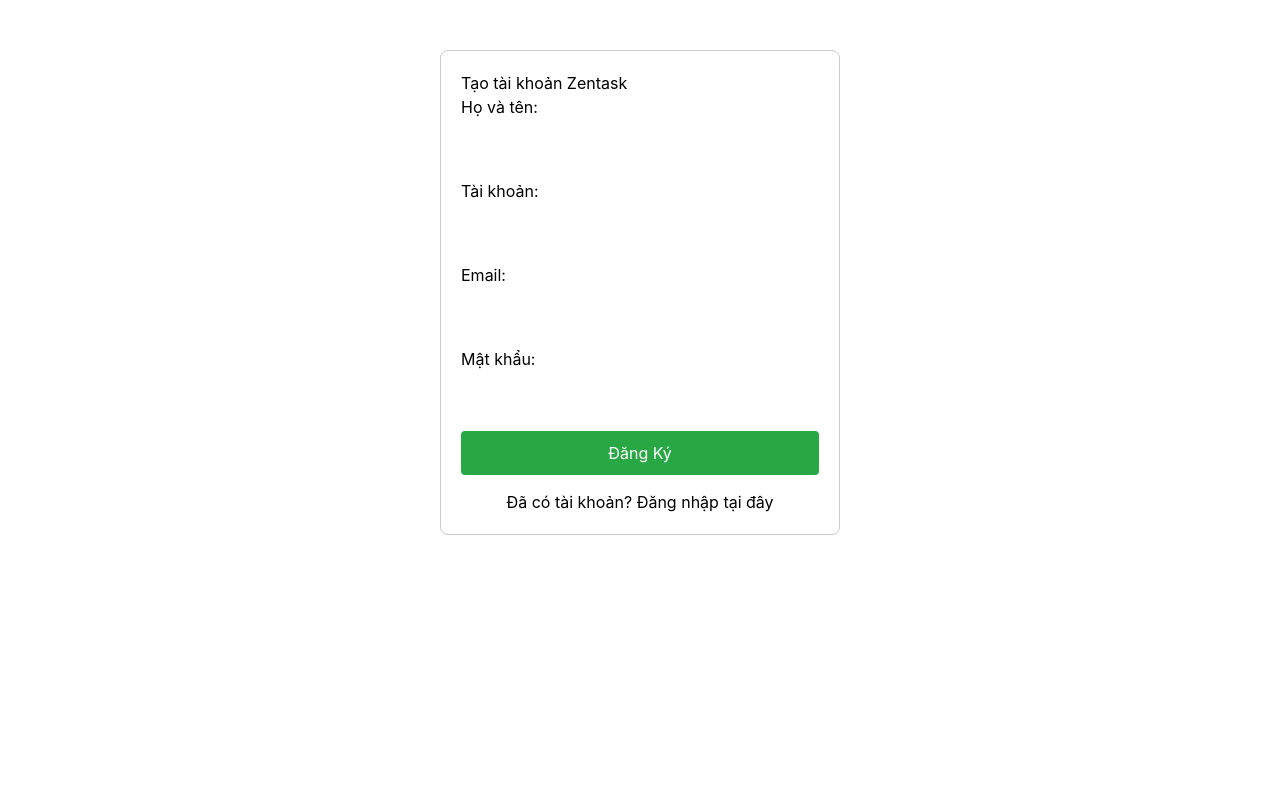
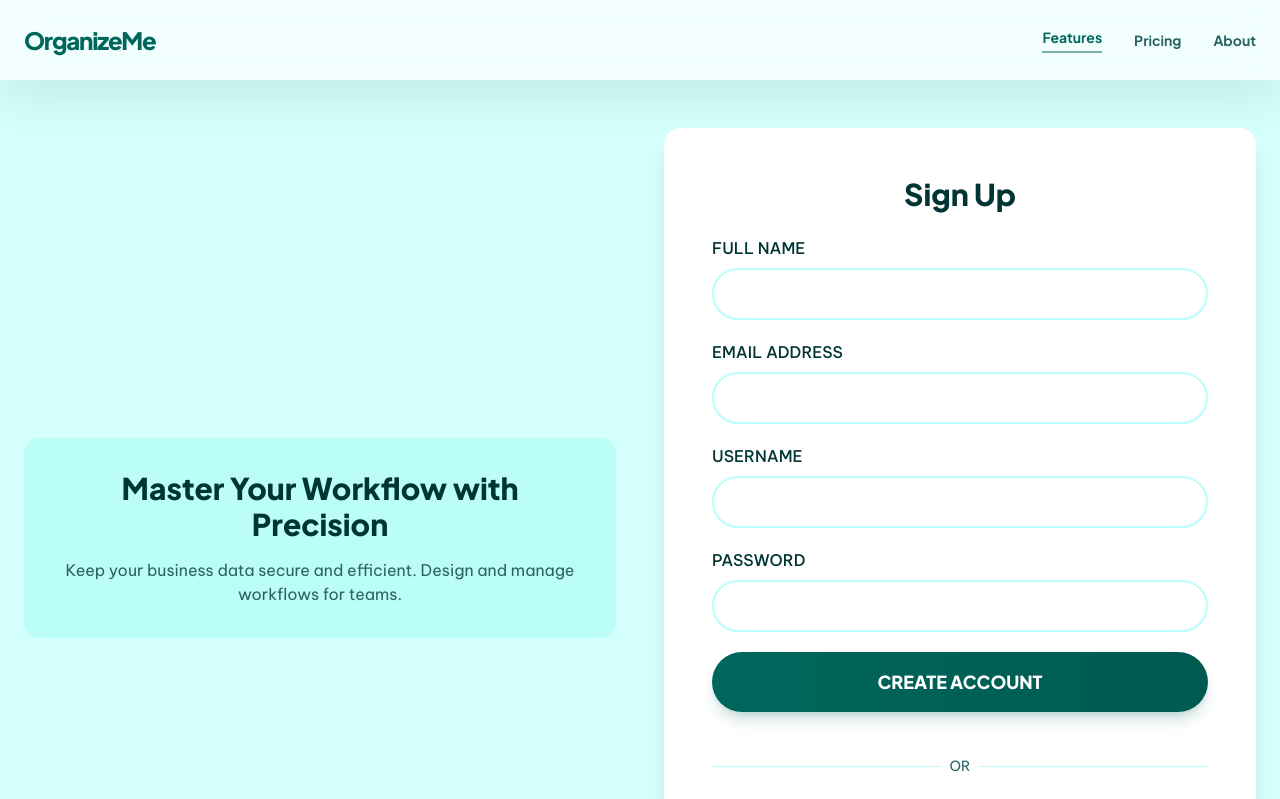
Before and after one commit to sermicirle-moon/project_web_nang_cao, a React (Vite) app in the folder frontend/: page /register in a window 1280 px wide. Shown: the top 799 px of the page. Built offline with nearby package versions, Linux system fonts and the light colour scheme.

Commit message:
Xong trang đăng nhập đăng ký

```diff
--- a/frontend/src/App.jsx
+++ b/frontend/src/App.jsx
@@ -3,7 +3,7 @@
 import LandingPage from './Pages/LandingPage/LandingPage';
 import Login from './Pages/Login';
 import Register from './Pages/Register';
-
+import AuthLayout from './Layouts/AuthLayout';
 function App() {
   return (
     <Router>
@@ -20,10 +20,22 @@
 
         {/* Trang Login & Register: Thường không cần Navbar của Landing Page
             nên chúng ta để riêng biệt hoặc bọc trong một AuthLayout khác */}
-        <Route path="/login" element={<Login />} />
-        <Route path="/register" element={<Register />} />
-
-        {/* Bạn có thể thêm trang 404 hoặc Redirect nếu cần */}
+        <Route
+          path="/login"
+          element={
+            <AuthLayout>
+              <Login />
+            </AuthLayout>
+          }
+        />
+        <Route
+          path="/register"
+          element={
+            <AuthLayout>
+              <Register />
+            </AuthLayout>
+          }
+        />
       </Routes>
     </Router>
   );
--- a/frontend/src/Components/Navbar.jsx
+++ b/frontend/src/Components/Navbar.jsx
@@ -1,7 +1,9 @@
 import Button from "./UI/button";
-import { Link } from 'react-router-dom';
+import { Link, useLocation } from 'react-router-dom';
 
 export default function Navbar() {
+  const location = useLocation();
+  const isAuthPage = location.pathname === '/login' || location.pathname === '/register';
   return (
     <nav className="fixed top-0 w-full z-50 bg-white/70 backdrop-blur-xl shadow-[0_20px_40px_rgba(0,53,52,0.08)]">
       <div className="flex justify-between items-center max-w-7xl mx-auto px-6 h-20">
@@ -18,12 +20,14 @@
         </div>
 
         {/* Nút hành động */}
+        {!isAuthPage && (
         <div className="flex items-center gap-4">
           <Link to="/login" className="font-headline font-bold text-sm text-on-surface-variant hover:text-primary">Login</Link>
           <Link to="/register">
             <Button className="px-6 py-2.5 text-sm">Sign Up</Button>
           </Link>
         </div>
+      )}
       </div>
     </nav>
   );
--- /dev/null
+++ b/frontend/src/Layouts/AuthLayout.jsx
@@ -0,0 +1,14 @@
+import Navbar from "../Components/Navbar";
+import Footer from "../Components/Footer";
+
+export default function AuthLayout({ children }) {
+  return (
+    <div className="min-h-screen bg-background font-body text-on-surface antialiased">
+      <Navbar />
+      <main className="pt-20">
+        {children}
+      </main>
+      <Footer />
+    </div>
+  );
+}
--- a/frontend/src/Pages/Login.jsx
+++ b/frontend/src/Pages/Login.jsx
@@ -1,107 +1,125 @@
 import { useState } from 'react';
 import { Link, useNavigate } from 'react-router-dom';
 import api from '../api';
+import Button from '../Components/UI/button';
+import person from '../assets/img/person.png'; // hoặc bất kỳ hình nào bạn có
 
 function Login() {
   const navigate = useNavigate();
-
   const [username, setUsername] = useState('');
   const [password, setPassword] = useState('');
-
-    // Tách riêng state để dễ quản lý màu sắc và trạng thái
   const [message, setMessage] = useState('');
   const [isError, setIsError] = useState(false);
-    const [isLoading, setIsLoading] = useState(false); // Thêm state loading để chặn spam click
+  const [isLoading, setIsLoading] = useState(false);
 
   const handleLogin = async (e) => {
     e.preventDefault();
     setMessage('Đang xử lý...');
     setIsError(false);
-        setIsLoading(true); // Bắt đầu load thì khóa nút lại
+    setIsLoading(true);
 
     try {
       const response = await api.post('/auth/login', {
-                username: username,
-                password: password
+        username,
+        password
       });
-
       const data = response.data;
-
-            // Lấy role an toàn, tránh lỗi crash app nếu data.roles bị undefined
       const userRole = data.roles?.[0] || 'User';
-
       localStorage.setItem('token', data.token);
       localStorage.setItem('role', userRole);
-
-            setMessage(`Chào mừng ${data.fullName}! Đăng nhập thành công với quyền ${userRole}.`);
+      setMessage(`Chào mừng ${data.fullName}! Đăng nhập thành công.`);
       setIsError(false);
-
-            // Chuyển hướng sang trang Dashboard sau 1 giây (hoặc chuyển luôn tùy bạn)
-            setTimeout(() => {
-                navigate('/LandingPage'); // Chuyển hướng đến trang chính sau khi đăng nhập thành công
-            }, 1000);
-
+      setTimeout(() => navigate('/'), 1000);
     } catch (error) {
       setMessage(error.response?.data?.message || 'Sai tài khoản hoặc mật khẩu!');
-            setIsError(true); // Đánh dấu là có lỗi để hiện màu đỏ
+      setIsError(true);
     } finally {
-            setIsLoading(false); // Xong xuôi thì mở khóa nút
+      setIsLoading(false);
     }
   };
 
   return (
-        <div style={{ maxWidth: '400px', margin: '50px auto', padding: '20px', border: '1px solid #ccc', borderRadius: '8px' }}>
-            <h2>Đăng Nhập Zentask</h2>
+    <div className="max-w-7xl mx-auto px-6 py-12">
+      <div className="grid md:grid-cols-2 gap-12 items-center">
+        {/* Left side - Illustration */}
+        <div className="hidden md:block relative">
+          <div className="bg-primary-container/20 rounded-2xl p-8">
+            <img src={person} alt="Login illustration" className="w-full max-w-md mx-auto" />
+          </div>
+          <div className="mt-8 text-center">
+            <h2 className="font-headline font-black text-3xl text-on-surface">TaskMaster Pro</h2>
+            <p className="text-on-surface-variant mt-2">Access your profile and settings</p>
+          </div>
+        </div>
 
-            {/* Hiển thị thông báo chuẩn logic hơn */}
-            {message && (
-                <p style={{ color: isError ? 'red' : 'green', fontWeight: 'bold' }}>
-                    {message}
-                </p>
-            )}
-
-            <form onSubmit={handleLogin}>
-                <div style={{ marginBottom: '15px' }}>
-                    <label style={{ display: 'block', marginBottom: '5px' }}>Tài khoản:</label>
+        {/* Right side - Form */}
+        <div className="bg-surface-container-lowest p-8 md:p-12 rounded-2xl shadow-xl">
+          <h1 className="font-headline font-black text-3xl text-on-surface text-center mb-6">Welcome Back</h1>
+          <form onSubmit={handleLogin} className="space-y-6">
+            <div>
+              <label className="block font-body font-medium text-on-surface mb-2">EMAIL ADDRESS</label>
               <input
                 type="text"
                 value={username}
                 onChange={(e) => setUsername(e.target.value)}
-                        style={{ width: '100%', padding: '8px', boxSizing: 'border-box' }}
+                className="w-full px-4 py-3 border-2 border-surface-container-low rounded-xl focus:border-primary focus:ring-0 outline-none transition"
+                required
+              />
+            </div>
+            <div>
+              <label className="block font-body font-medium text-on-surface mb-2">PASSWORD</label>
+              <input
+                type="password"
+                value={password}
+                onChange={(e) => setPassword(e.target.value)}
+                className="w-full px-4 py-3 border-2 border-surface-container-low rounded-xl focus:border-primary focus:ring-0 outline-none transition"
                 required
               />
             </div>
 
-                <div style={{ marginBottom: '15px' }}>
-                    <label style={{ display: 'block', marginBottom: '5px' }}>Mật khẩu:</label>
-                    <input
-                        type="password"
-                        value={password}
-                        onChange={(e) => setPassword(e.target.value)}
-                        style={{ width: '100%', padding: '8px', boxSizing: 'border-box' }}
-                        required
-                    />
+            {message && (
+              <div className={`p-3 rounded-xl text-center ${isError ? 'bg-red-100 text-red-700' : 'bg-green-100 text-green-700'}`}>
+                {message}
+              </div>
+            )}
+
+            <Button
+              type="submit"
+              variant="primary"
+              disabled={isLoading}
+              className="w-full justify-center"
+            >
+              {isLoading ? 'ĐANG ĐĂNG NHẬP...' : 'LOGIN'}
+            </Button>
+
+            <div className="relative my-6">
+              <div className="absolute inset-0 flex items-center">
+                <div className="w-full border-t border-surface-container-low"></div>
+              </div>
+              <div className="relative flex justify-center text-sm">
+                <span className="px-2 bg-surface-container-lowest text-on-surface-variant">OR</span>
+              </div>
             </div>
 
-                {/* Vô hiệu hóa nút (disabled) và đổi màu khi đang xử lý */}
-                <button
-                    type="submit"
-                    disabled={isLoading}
-                    style={{
-                        width: '100%',
-                        padding: '10px',
-                        background: isLoading ? '#6c757d' : '#007bff',
-                        color: 'white',
-                        border: 'none',
-                        borderRadius: '4px',
-                        cursor: isLoading ? 'not-allowed' : 'pointer'
-                    }}
-                >
-                    {isLoading ? 'Đang đăng nhập...' : 'Đăng Nhập'}
+            <div className="grid grid-cols-2 gap-4">
+              <button className="flex items-center justify-center gap-2 py-3 border-2 border-surface-container-low rounded-xl hover:bg-surface-container-low transition">
+                <img src="https://www.gstatic.com/firebasejs/ui/2.0.0/images/auth/google.svg" alt="Google" className="w-5 h-5" />
+                <span className="font-body font-medium">Google</span>
               </button>
+              <button className="flex items-center justify-center gap-2 py-3 border-2 border-surface-container-low rounded-xl hover:bg-surface-container-low transition">
+                <span className="material-symbols-outlined">apple</span>
+                <span className="font-body font-medium">Apple</span>
+              </button>
+            </div>
+
+            <div className="text-center mt-6">
+              <p className="text-on-surface-variant">
+                Don't have an account?{' '}
+                <Link to="/register" className="text-primary font-bold hover:underline">Create account</Link>
+              </p>
+            </div>
           </form>
-            <div style={{ marginTop: '15px', textAlign: 'center' }}>
-                <p>Chưa có tài khoản? <Link to="/register">Đăng ký ngay</Link></p>
+        </div>
       </div>
     </div>
   );
--- a/frontend/src/Pages/Register.jsx
+++ b/frontend/src/Pages/Register.jsx
@@ -1,9 +1,10 @@
 import { useState } from 'react';
 import { Link, useNavigate } from 'react-router-dom';
 import api from '../api';
+import Button from '../Components/UI/button';
 
 function Register() {
-    // Gộp chung 4 trường dữ liệu cho giống với RegisterDto ở Back-end
+  const navigate = useNavigate();
   const [formData, setFormData] = useState({
     username: '',
     email: '',
@@ -12,91 +13,134 @@
   });
   const [message, setMessage] = useState('');
   const [isSuccess, setIsSuccess] = useState(false);
+  const [isLoading, setIsLoading] = useState(false);
 
-    // Công cụ dùng để chuyển trang bằng code
-    const navigate = useNavigate();
-
-    // Hàm cập nhật state khi người dùng gõ vào ô input
   const handleChange = (e) => {
-        setFormData({
-            ...formData,
-            [e.target.name]: e.target.value
-        });
+    setFormData({ ...formData, [e.target.name]: e.target.value });
   };
 
   const handleRegister = async (e) => {
     e.preventDefault();
     setMessage('Đang xử lý...');
-
+    setIsLoading(true);
     try {
-            // Gọi API Đăng ký
-            const response = await api.post('/auth/register', formData);
-
-            setMessage('Đăng ký thành công! Đang chuyển hướng về trang Đăng nhập...');
+      await api.post('/auth/register', formData);
+      setMessage('Đăng ký thành công! Đang chuyển hướng...');
       setIsSuccess(true);
-
-            // Đợi 2 giây rồi tự động chuyển về trang Login
-            setTimeout(() => {
-                navigate('/login');
-            }, 2000);
-
+      setTimeout(() => navigate('/login'), 2000);
     } catch (error) {
       setIsSuccess(false);
-            // Bắt lỗi từ Back-end trả về (ví dụ: Trùng username, mật khẩu yếu...)
       setMessage(error.response?.data?.message || 'Có lỗi xảy ra khi đăng ký!');
+    } finally {
+      setIsLoading(false);
     }
   };
 
   return (
-        <div style={{ maxWidth: '400px', margin: '50px auto', padding: '20px', border: '1px solid #ccc', borderRadius: '8px' }}>
-            <h2>Tạo tài khoản Zentask</h2>
+    <div className="max-w-7xl mx-auto px-6 py-12">
+      <div className="grid md:grid-cols-2 gap-12 items-center">
+        {/* Left side - Illustration */}
+        <div className="hidden md:block relative">
+          <div className="bg-primary-container/20 rounded-2xl p-8">
+            <div className="text-center">
+              <h2 className="font-headline font-black text-3xl text-on-surface">Master Your Workflow with Precision</h2>
+              <p className="text-on-surface-variant mt-4">Keep your business data secure and efficient. Design and manage workflows for teams.</p>
+            </div>
+          </div>
+        </div>
 
-            {message && <p style={{ color: isSuccess ? 'green' : 'red' }}>{message}</p>}
-
-            <form onSubmit={handleRegister}>
-                <div style={{ marginBottom: '15px' }}>
-                    <label style={{ display: 'block', marginBottom: '5px' }}>Họ và tên:</label>
+        {/* Right side - Form */}
+        <div className="bg-surface-container-lowest p-8 md:p-12 rounded-2xl shadow-xl">
+          <h1 className="font-headline font-black text-3xl text-on-surface text-center mb-6">Sign Up</h1>
+          <form onSubmit={handleRegister} className="space-y-5">
+            <div>
+              <label className="block font-body font-medium text-on-surface mb-2">FULL NAME</label>
               <input
-                        type="text" name="fullName"
-                        value={formData.fullName} onChange={handleChange}
-                        style={{ width: '100%', padding: '8px', boxSizing: 'border-box' }} required
+                type="text"
+                name="fullName"
+                value={formData.fullName}
+                onChange={handleChange}
+                className="w-full px-4 py-3 border-2 border-surface-container-low rounded-xl focus:border-primary focus:ring-0 outline-none"
+                required
+              />
+            </div>
+            <div>
+              <label className="block font-body font-medium text-on-surface mb-2">EMAIL ADDRESS</label>
+              <input
+                type="email"
+                name="email"
+                value={formData.email}
+                onChange={handleChange}
+                className="w-full px-4 py-3 border-2 border-surface-container-low rounded-xl focus:border-primary focus:ring-0 outline-none"
+                required
+              />
+            </div>
+            <div>
+              <label className="block font-body font-medium text-on-surface mb-2">USERNAME</label>
+              <input
+                type="text"
+                name="username"
+                value={formData.username}
+                onChange={handleChange}
+                className="w-full px-4 py-3 border-2 border-surface-container-low rounded-xl focus:border-primary focus:ring-0 outline-none"
+                required
+              />
+            </div>
+            <div>
+              <label className="block font-body font-medium text-on-surface mb-2">PASSWORD</label>
+              <input
+                type="password"
+                name="password"
+                value={formData.password}
+                onChange={handleChange}
+                className="w-full px-4 py-3 border-2 border-surface-container-low rounded-xl focus:border-primary focus:ring-0 outline-none"
+                required
               />
             </div>
 
-                <div style={{ marginBottom: '15px' }}>
-                    <label style={{ display: 'block', marginBottom: '5px' }}>Tài khoản:</label>
-                    <input
-                        type="text" name="username"
-                        value={formData.username} onChange={handleChange}
-                        style={{ width: '100%', padding: '8px', boxSizing: 'border-box' }} required
-                    />
+            {message && (
+              <div className={`p-3 rounded-xl text-center ${isSuccess ? 'bg-green-100 text-green-700' : 'bg-red-100 text-red-700'}`}>
+                {message}
+              </div>
+            )}
+
+            <Button
+              type="submit"
+              variant="primary"
+              disabled={isLoading}
+              className="w-full justify-center"
+            >
+              {isLoading ? 'ĐANG XỬ LÝ...' : 'CREATE ACCOUNT'}
+            </Button>
+
+            <div className="relative my-6">
+              <div className="absolute inset-0 flex items-center">
+                <div className="w-full border-t border-surface-container-low"></div>
+              </div>
+              <div className="relative flex justify-center text-sm">
+                <span className="px-2 bg-surface-container-lowest text-on-surface-variant">OR</span>
+              </div>
             </div>
 
-                <div style={{ marginBottom: '15px' }}>
-                    <label style={{ display: 'block', marginBottom: '5px' }}>Email:</label>
-                    <input
-                        type="email" name="email"
-                        value={formData.email} onChange={handleChange}
-                        style={{ width: '100%', padding: '8px', boxSizing: 'border-box' }} required
-                    />
+            <div className="grid grid-cols-2 gap-4">
+              <button className="flex items-center justify-center gap-2 py-3 border-2 border-surface-container-low rounded-xl hover:bg-surface-container-low transition">
+                <img src="https://www.gstatic.com/firebasejs/ui/2.0.0/images/auth/google.svg" alt="Google" className="w-5 h-5" />
+                <span className="font-body font-medium">Google</span>
+              </button>
+              <button className="flex items-center justify-center gap-2 py-3 border-2 border-surface-container-low rounded-xl hover:bg-surface-container-low transition">
+                <span className="material-symbols-outlined">apple</span>
+                <span className="font-body font-medium">Apple</span>
+              </button>
             </div>
 
-                <div style={{ marginBottom: '15px' }}>
-                    <label style={{ display: 'block', marginBottom: '5px' }}>Mật khẩu:</label>
-                    <input
-                        type="password" name="password"
-                        value={formData.password} onChange={handleChange}
-                        style={{ width: '100%', padding: '8px', boxSizing: 'border-box' }} required
-                    />
+            <div className="text-center mt-6">
+              <p className="text-on-surface-variant">
+                Already have an account?{' '}
+                <Link to="/login" className="text-primary font-bold hover:underline">Login</Link>
+              </p>
             </div>
-
-                <button type="submit" disabled={isSuccess} style={{ width: '100%', padding: '10px', background: '#28a745', color: 'white', border: 'none', borderRadius: '4px', cursor: 'pointer' }}>
-                    Đăng Ký
-                </button>
           </form>
-
-            <div style={{ marginTop: '15px', textAlign: 'center' }}>
-                <p>Đã có tài khoản? <Link to="/login">Đăng nhập tại đây</Link></p>
+        </div>
       </div>
     </div>
   );
```
Also changed, not shown: 1 other file (tests, documents, lock files or other folders). Lines whose indentation alone changed are shown as unchanged.
